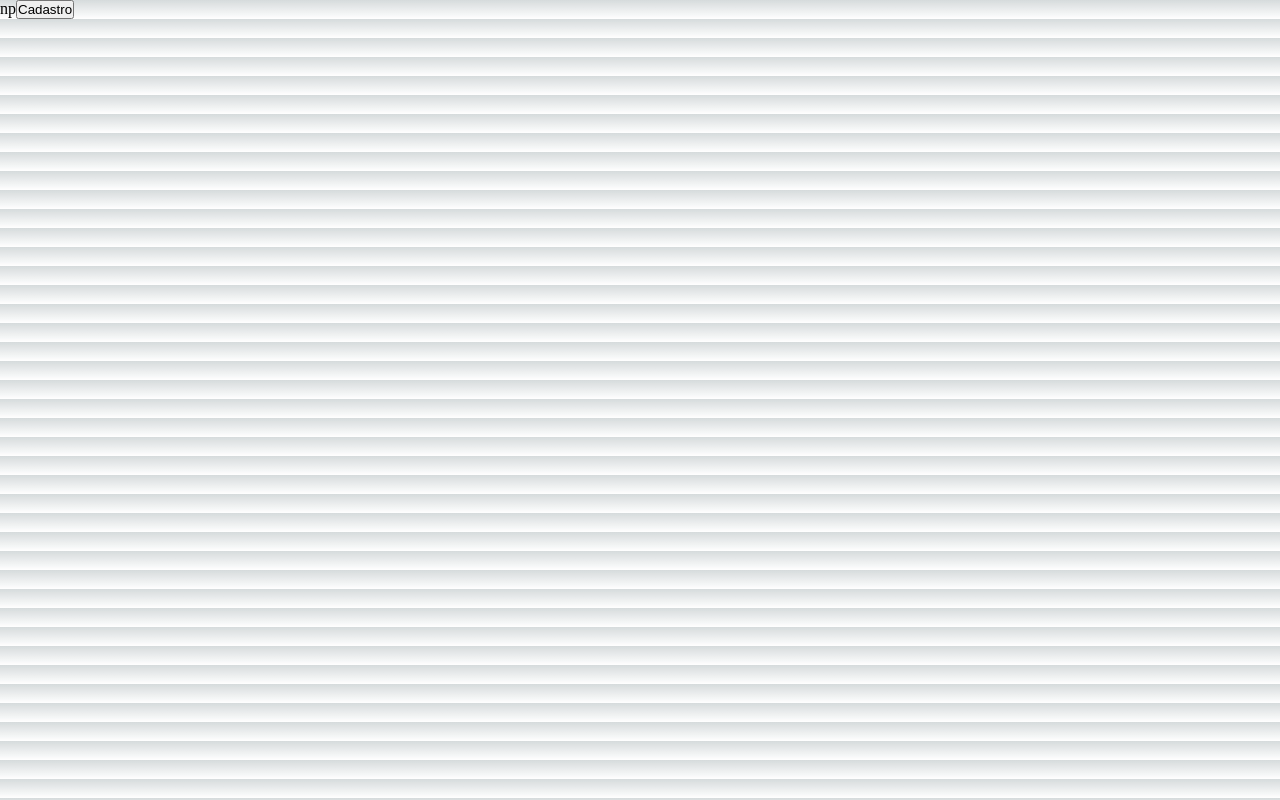
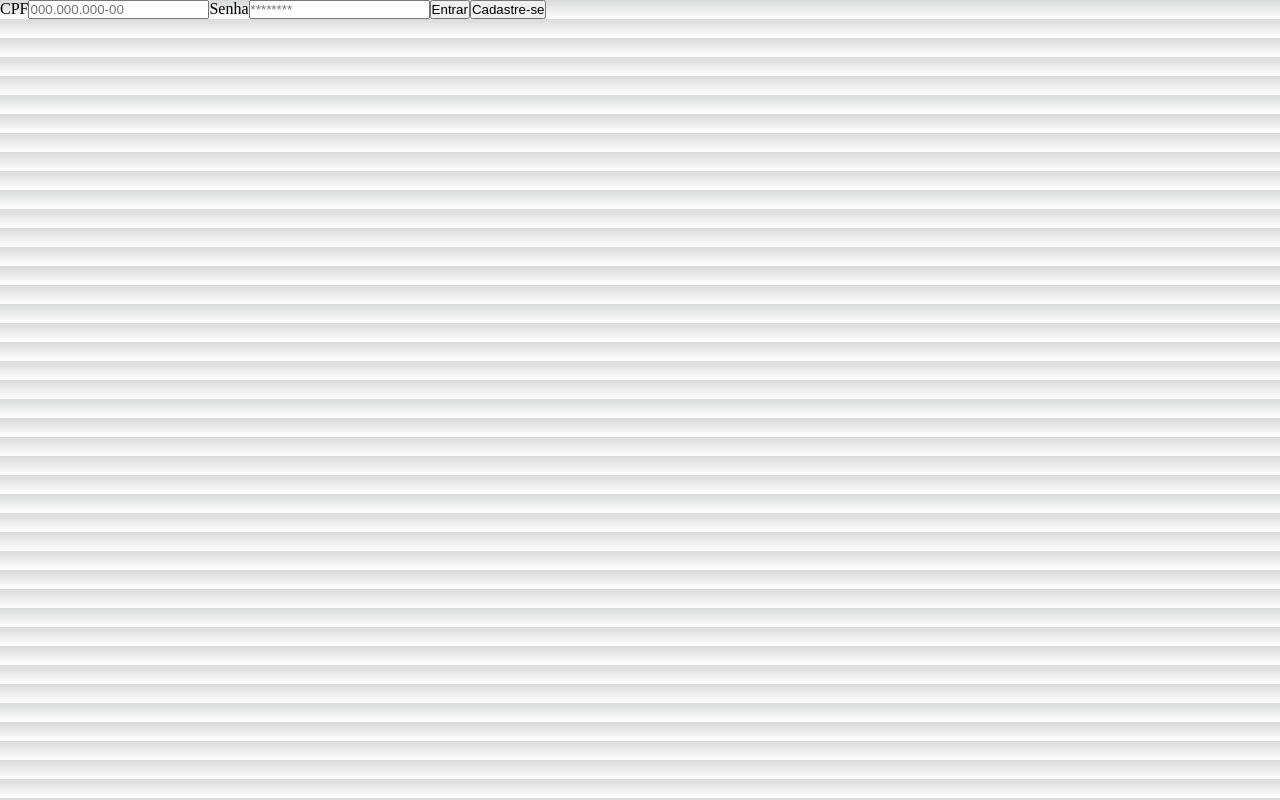
Before and after one commit to Calebe-Martins/teste_mapbox, a Next.js app: page /auth in a window 1280 px wide. Built offline with nearby package versions, Linux system fonts and the light colour scheme; no server answers.

Commit message:
Já consigo fazer login e cadastro nessa página

```diff
--- a/pages/auth.jsx
+++ b/pages/auth.jsx
@@ -1,33 +1,127 @@
 import { useState } from "react";
+import { useRouter } from 'next/router'
+import supabase from "../components/functions/supabase"
 
 export default function auth() {
 
     const [activeTab, setActiveTab] = useState("login");
+    const [error, setError] = useState("");
 
     function handleTabClick(tab) {
         setActiveTab(tab);
+        setError("");
+    }
+
+
+    async function handleLogin() {
+        const cpf = document.getElementById("cpf-login").value;
+        const senha = document.getElementById("senha-login").value;
+
+        // Verifica se todos os campos estão preenchidos
+        if (!cpf || !senha) {
+            setError("Preencha todos os campos!");
+            return;
+        }
+
+        // Verifica se as credenciais estão corretas
+        await supabase
+            .from("usuario")
+            .select("*")
+            .eq("cpf", cpf)
+            .eq("senha", senha)
+            .then(({ data }) => {
+                if (data && data.length > 0) {
+                    if (data[0].acesso) {
+                        // Credenciais corretas, usuário logado com sucesso
+                        setError("Usuario Logado");
+                    } else {
+                        setError("Peça permissão de acesso")
+                    }
+                } else {
+                    setError("Credenciais incorretas!");
+                }
+            })
+            .catch((error) => {
+            setError("Erro ao buscar usuários!");
+            console.log(error)
+        });
+    }
+
+    async function handleCadastro() {
+        const nome = document.getElementById('nome').value;
+        const cpf = document.getElementById('cpf-cadastro').value;
+        const senha = document.getElementById('senha-cadastro').value;
+        const confirmarSenha = document.getElementById('confirmar-senha').value;
+
+         // Verifica se todos os campos estão preenchidos
+        if (!nome || !cpf || !senha || !confirmarSenha) {
+            setError("Preencha todos os campos!");
+            return;
+        }
+
+        // Verifica se as senhas são iguais
+        if (senha !== confirmarSenha) {
+            setError("As senhas não coincidem!");
+            return;
+        }
+
+        // Verifica se já existe um usuário com esse CPF cadastrado
+        await supabase
+            .from("usuario")
+            .select("*")
+            .eq("cpf", cpf)
+            .then(({ data }) => {
+            if (data && data.length > 0) {
+                setError("Usuário já cadastrado!");
+            } else {
+                // Insere o novo usuário no banco de dados
+                supabase
+                .from("usuario")
+                .insert({ nome, cpf, senha })
+                .then(() => {
+                    setSuccess("Usuário cadastrado com sucesso!");
+                })
+                .catch((error) => {
+                    setError("Erro ao cadastrar usuário!");
+                    console.log(error)
+                });
+            }
+            })
+            .catch((error) => {
+                setError("Erro ao buscar usuários!");
+                console.log(error)
+            });
+        setActiveTab("login");
     }
 
     return(
     <>
         <div id="login" className={`tab-content ${activeTab === "login" ? "active" : ""}`}>
             {/* conteúdo da tab de login */}
-            np
+            <label htmlFor="">CPF</label>
+            <input type="text" id="cpf-login" placeholder="000.000.000-00" />
+            <label htmlFor="">Senha</label>
+            <input type="password" name="senha-login" id="senha-login" placeholder="********" />
+            {error && <p>{error}</p>}
+            <input type="button" value="Entrar" onClick={handleLogin} />
             <button
                 className={`tab ${activeTab === "cadastro" ? "active" : ""}`}
-                onClick={() => handleTabClick("cadastro")}>Cadastro
+                onClick={() => handleTabClick("cadastro")}>Cadastre-se
             </button>
         </div>
 
         <div id="cadastro" className={`tab-content ${activeTab === "cadastro" ? "active" : ""}`}>
+            {/* conteúdo da tab de cadastro */}
             <label htmlFor="">Nome</label>
             <input type="text" id="nome" placeholder="Exemplo da Silva" />
             <label htmlFor="">CPF</label>
-            <input type="text" id="cpf" placeholder="000.000.000-00" />
+            <input type="text" id="cpf-cadastro" placeholder="000.000.000-00" />
             <label htmlFor="">Senha</label>
-            <input type="password" name="senha" id="senha" placeholder="********" />
+            <input type="password" name="senha-cadastro" id="senha-cadastro" placeholder="********" />
             <label htmlFor="">Confirmar Senha</label>
-            <input type="password" name="senha" id="senha" placeholder="********" />
+            <input type="password" name="senha-confirmar" id="confirmar-senha" placeholder="********" />
+            {error && <p>{error}</p>}
+            <input type="button" value="Cadastrar" onClick={handleCadastro} />
             <button
                 className={`tab ${activeTab === "login" ? "active" : ""}`}
                 onClick={() => handleTabClick("login")}>Login
```
